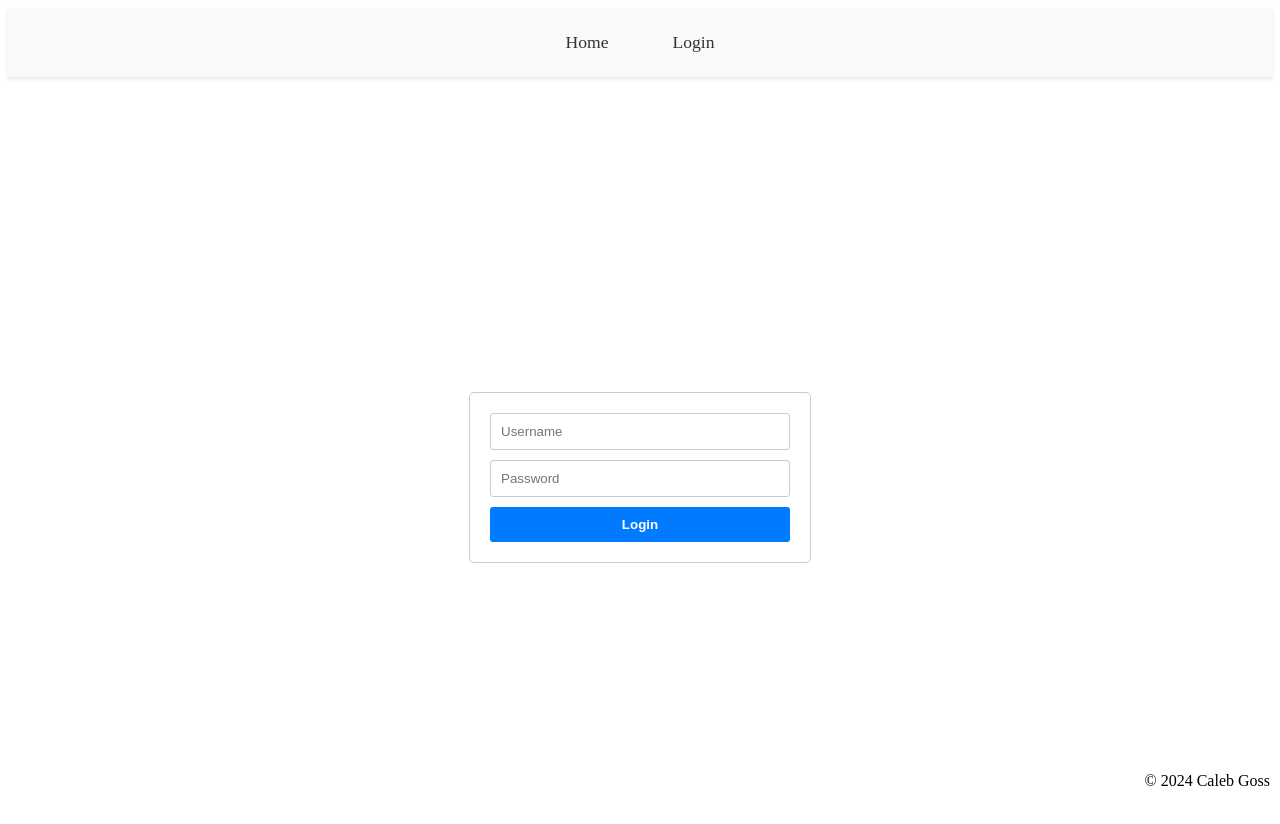
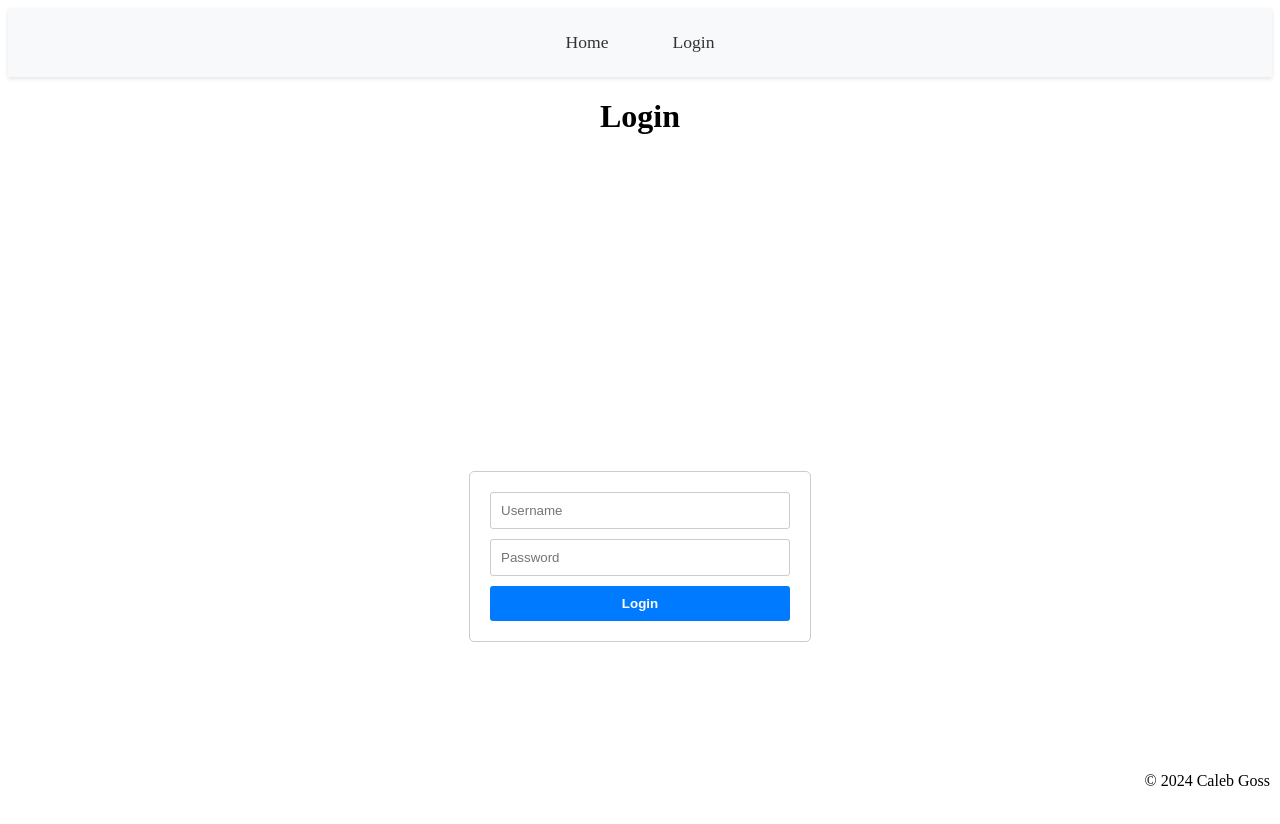
Before and after one commit to EmperorLemon/react-frontend-webserver-showcase, a Next.js app in the folder nextjs_react_frontend/: page /login in a window 1280 px wide. Shown: the top 824 px of the page. Built offline with nearby package versions, Linux system fonts and the light colour scheme.

Commit message:
login form

```diff
--- /dev/null
+++ b/nextjs_react_frontend/src/components/LoginForm.tsx
@@ -0,0 +1,57 @@
+import { useState } from "react";
+import axios from "axios";
+
+import { Input } from "@/components/ui/input";
+import { Button } from "@/components/ui/button";
+
+import styles from "@/styles/LoginForm.module.css";
+
+type LoginFormProps = { onLoginSuccess: (token: string) => void };
+
+function LoginForm({ onLoginSuccess } : LoginFormProps) {
+    const [username, setUsername] = useState("");
+    const [password, setPassword] = useState("");
+    const [error, setError] = useState("");
+    const [isLoading, setIsLoading] = useState(false);
+
+    const handleSubmit = async (e: React.FormEvent) => {
+        e.preventDefault();
+        setIsLoading(true);
+        setError("");
+
+        try {
+            const response = await axios.post("http://localhost:8000/api/auth/login/", { username, password });
+            const { accessToken, refreshToken } = response.data;
+
+            localStorage.setItem("accessToken", accessToken);
+            localStorage.setItem("refreshToken", refreshToken);
+
+            onLoginSuccess(accessToken);
+        } catch (error: any) {
+            console.error("Login error: ", error.response?.data || error.message);
+            setError(error.response?.data?.detail || "Login failed. Please check your credentials.");
+        } finally {
+            setIsLoading(false);
+        }
+    };
+
+    return (
+        <div className={styles.container}>
+            <form onSubmit={handleSubmit} className={styles.form}>
+                {error && <p className={styles.error}>{error}</p>}
+
+                <Input type="text" value={username} onChange={(e) => setUsername(e.target.value)}
+                    placeholder="Username" required className={styles.input} disabled={isLoading}/>
+
+                <Input type="password" value={password} onChange={(e) => setPassword(e.target.value)}
+                    placeholder="Password" required className={styles.input} disabled={isLoading}/>
+
+                <Button type="submit" className={styles.button} disabled={isLoading}>
+                    {isLoading ? "Logging in..." : "Login"}
+                </Button>
+            </form>
+        </div>
+    );
+};
+
+export default LoginForm;
--- a/nextjs_react_frontend/src/components/layout.tsx
+++ b/nextjs_react_frontend/src/components/layout.tsx
@@ -13,7 +13,7 @@ function Layout({ children, title }: LayoutProps) {
         <div>
             <Head>
                 <title>{title || "Default Title"}</title>
-                <meta name="viewport" content="width=device-width, intial-scale=1"/>
+                <meta name="viewport" content="width=device-width, initial-scale=1"/>
                 <meta name="keywords" content="nextjs, react"/>
             </Head>
             <header className={styles.header}><NavigationHeader/></header>
--- a/nextjs_react_frontend/src/pages/index.tsx
+++ b/nextjs_react_frontend/src/pages/index.tsx
@@ -3,7 +3,7 @@ import { NextPage } from "next";
 const Home: NextPage = () => {
     return (
         <div>
-            <h1>Welcome Home</h1>
+            <h1 style={{display: "flex", justifyContent: "center"}}>Welcome Home</h1>
         </div>
     );
 };
--- a/nextjs_react_frontend/src/pages/login.tsx
+++ b/nextjs_react_frontend/src/pages/login.tsx
@@ -1,56 +1,17 @@
 import { NextPage } from "next";
-import { useState } from "react";
-import axios from "axios";
+import LoginForm from "@/components/LoginForm";
 
-import { Input } from "@/components/ui/input";
-import { Button } from "@/components/ui/button";
+function onLoginSuccess(token : string) {
+    console.log("Success!");
+}
 
-import styles from "@/styles/LoginForm.module.css";
-
-type LoginFormProps = { onLoginSuccess: (token: string) => void }
-
-const LoginForm: NextPage<LoginFormProps> = ({ onLoginSuccess }) => {
-    const [username, setUsername] = useState("");
-    const [password, setPassword] = useState("");
-    const [error, setError] = useState("");
-    const [isLoading, setIsLoading] = useState(false);
-
-    const handleSubmit = async (e: React.FormEvent) => {
-        e.preventDefault();
-        setIsLoading(true);
-        setError("");
-
-        try {
-            const response = await axios.post("http://localhost:8000/api/auth/login/", { username, password });
-            const { accessToken, refreshToken } = response.data;
-
-            localStorage.setItem("accessToken", accessToken);
-            localStorage.setItem("refreshToken", refreshToken);
-        } catch (error: any) {
-            console.error("Login error: ", error.response?.data || error.message);
-            setError(error.response?.data?.detail || "Login failed. Please check your credentials.");
-        } finally {
-            setIsLoading(false);
-        }
-    };
-
+const Login: NextPage = () => {
     return (
-        <div className={styles.container}>
-            <form onSubmit={handleSubmit} className={styles.form}>
-                {error && <p className={styles.error}>{error}</p>}
-
-                <Input type="text" value={username} onChange={(e) => setUsername(e.target.value)}
-                    placeholder="Username" required className={styles.input} disabled={isLoading}/>
-
-                <Input type="password" value={password} onChange={(e) => setPassword(e.target.value)}
-                    placeholder="Password" required className={styles.input} disabled={isLoading}/>
-
-                <Button type="submit" className={styles.button} disabled={isLoading}>
-                    {isLoading ? "Logging in..." : "Login"}
-                </Button>
-            </form>
+        <div>
+            <h1 style={{display: "flex", justifyContent: "center"}}>Login</h1>
+            <LoginForm onLoginSuccess={onLoginSuccess}/>
         </div>
     );
 };
 
-export default LoginForm
+export default Login;
```
